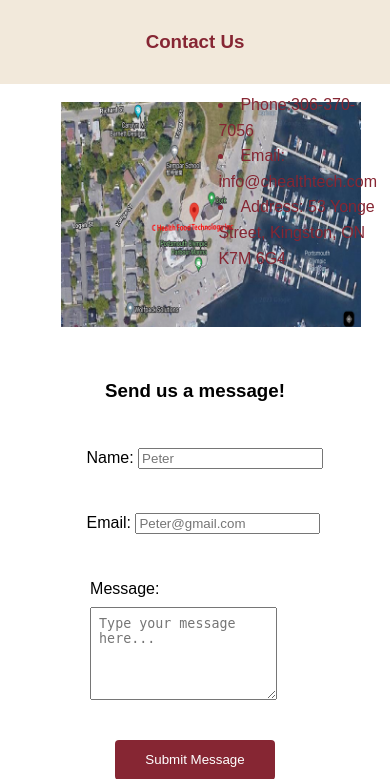
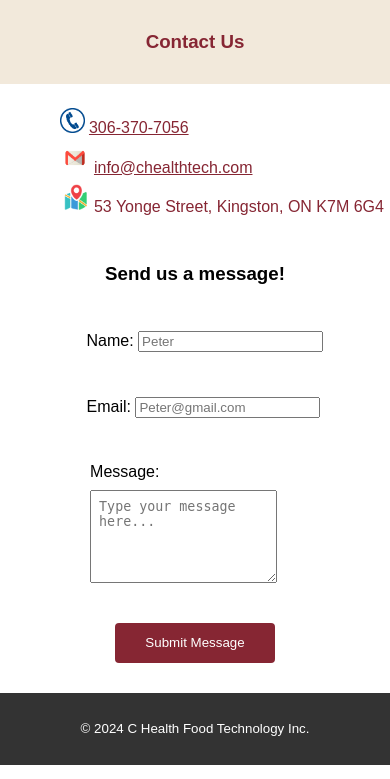
Before and after one commit to Crossbow007/WebsiteForCHF, a PHP site: page /GonzalesArnieCodingAsst/contact.html in a window 390 px wide. Shown: the part 287-1066 px from the top of the page. Run offline with PHP 8.4, Linux system fonts and the light colour scheme.

Commit message:
add contact icons

```diff
--- a/contact.html
+++ b/contact.html
@@ -47,14 +47,28 @@
         <p><img src="./imgs/building.jpg" height="500" width="550"
             alt="contactImg" /></p>
       </div>
+
+
       <div id="contactText">
+        <ul style="list-style-type: none;">
+          <li style="margin-bottom: 2px;">
+            <img src="./imgs/phone_icon.png" alt="Phone icon"
+              style="width: 25px; height: 25px;">
+            <a href="tel:306-370-7056" style="color: #862633;">306-370-7056</a>
+          </li>
+          <li style="margin-bottom: 2px;">
+            <img src="./imgs/email_icon.png" alt="Email icon"
+              style="width: 30px; height: 30px;">
+            <a href="mailto:info@chealthtech.com"
+              style="color: #862633;">info@chealthtech.com</a>
+          </li>
+          <li>
+            <img src="./imgs/address_icon.png" alt="Address icon"
+              style="width: 30px; height: 30px;">
+            53 Yonge Street, Kingston, ON K7M 6G4
+          </li>
+        </ul>
 
-        <ur>
-          <li>Phone:306-370-7056</li>
-          <li>Email: info@chealthtech.com</li>
-          <li>Address: 53 Yonge Street, Kingston, ON K7M 6G4</li>
-
-        </ur>
 
       </div>
 
--- a/css/style.css
+++ b/css/style.css
@@ -439,5 +439,15 @@ img {
         color: #862633;
     }
 
+    #contactImg {
+        display: none;
+    }
 
+    #contactText {
+        color: #862633;
+        margin-top: 2%;
+        margin-left: 5%;
+        text-align: left;
+        width: 100vw;
+    }
 }
```
Also changed, not shown: imgs/Phone_icon.png (added), imgs/address_icon.png (added), imgs/email_icon.png (added).
